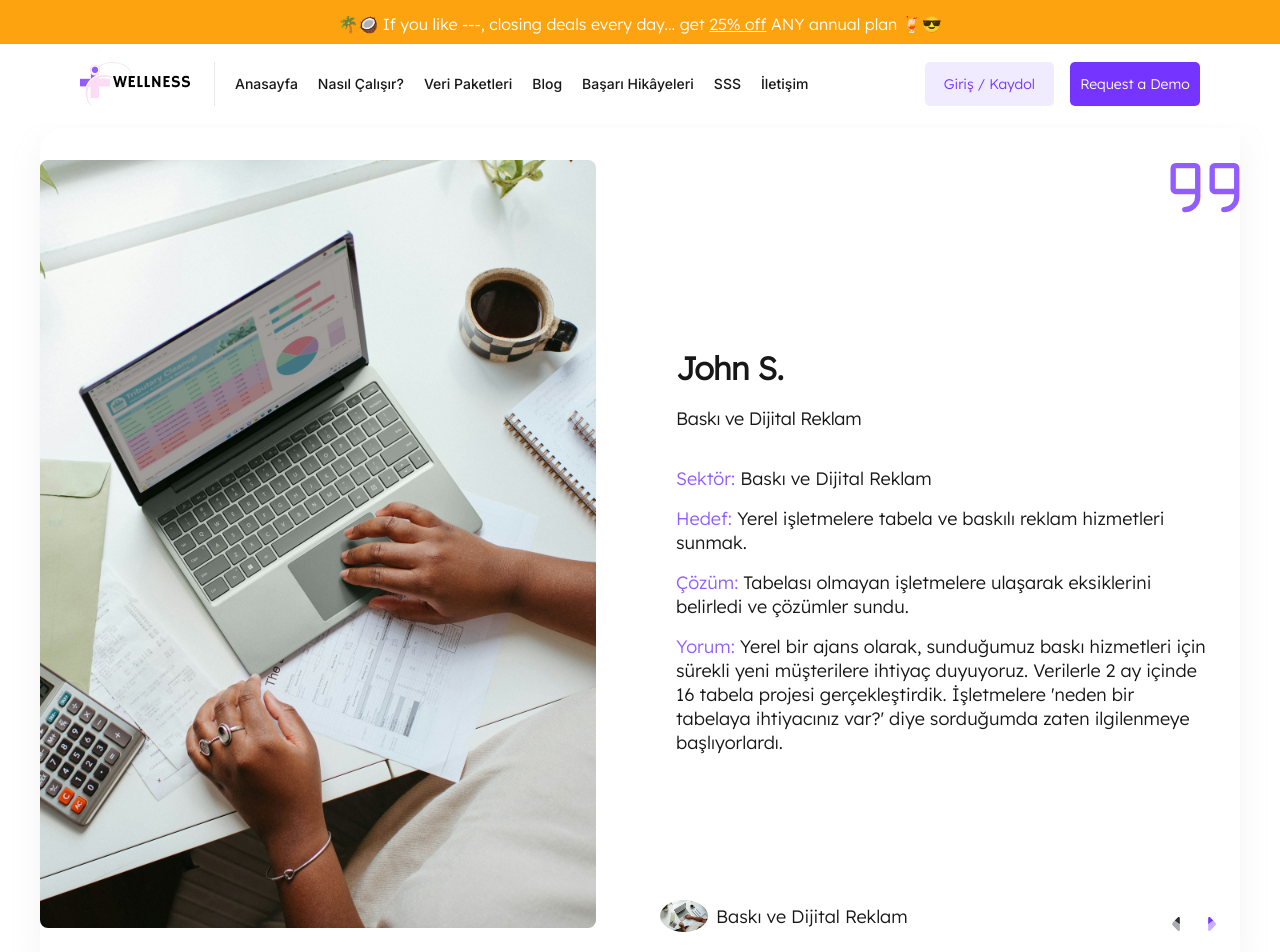
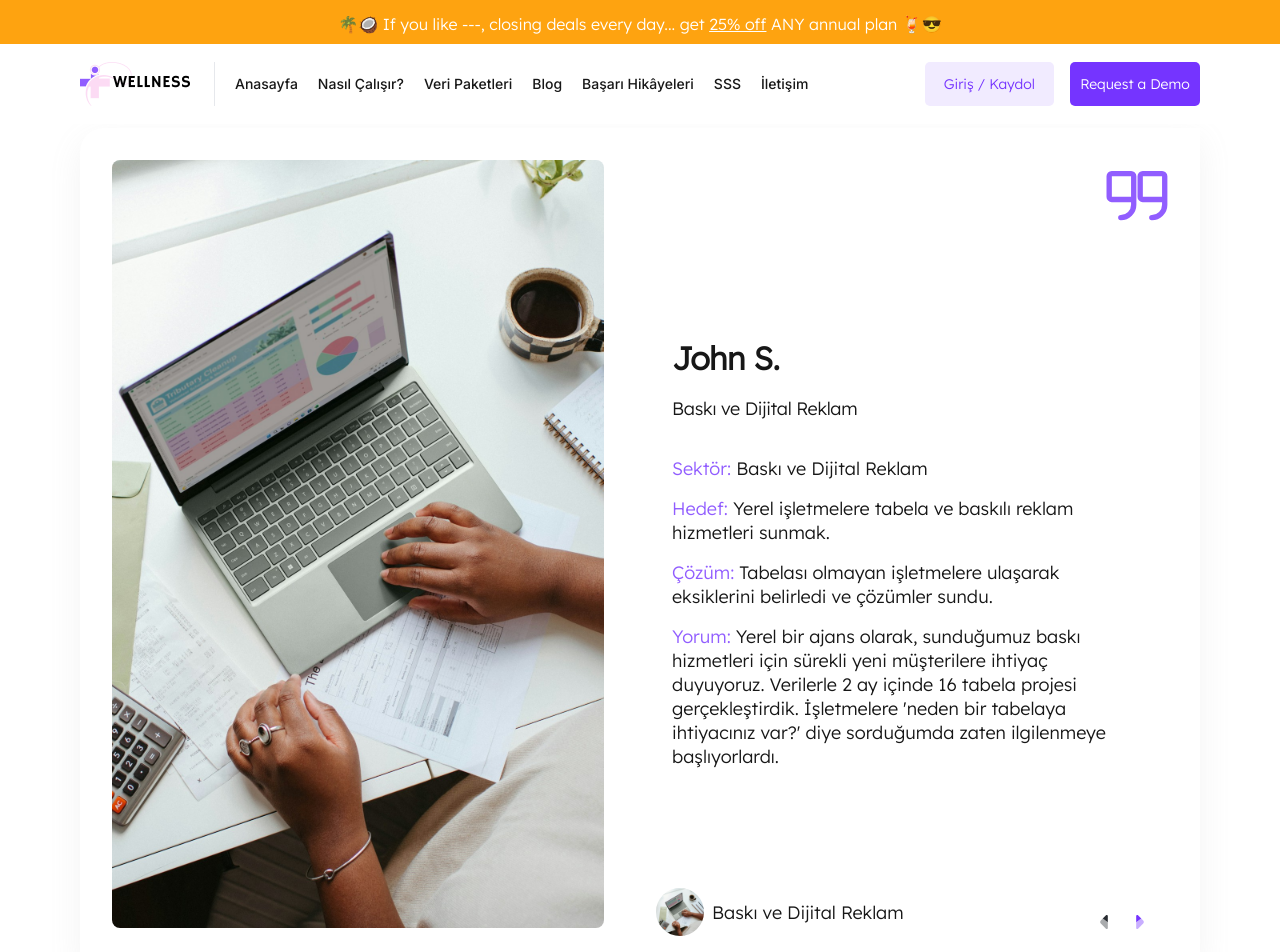
Before and after one commit to Medyanes-360/big-data-sale, a Next.js app: page /success-story in a window 1280 px wide. Shown: the top 952 px of the page. Built offline with nearby package versions, Linux system fonts and the light colour scheme.

Commit message:
successStory revise

```diff
--- a/components/successStories/bottomInfoSection/index.jsx
+++ b/components/successStories/bottomInfoSection/index.jsx
@@ -11,16 +11,19 @@ export default function BottomInfoSection({
   return (
     <div className="flex flex-row justify-between items-center">
       {/* Sol Bilgi  */}
-      <div className="absolute top-3 left-0 items-center sm:relative flex  px-4">
+      <div className="absolute top-3 left-0 mb-1 items-center sm:relative flex px-4">
+        <div className="w-[48px] h-[48px] rounded-full overflow-hidden flex-shrink-0">
           <Image
             src={avatarSrc}
             alt="Avatar"
             width={48}
             height={48}
-          className="rounded-[50%]"
+            className="object-cover w-full h-full"
           />
+        </div>
         <span className="ml-2 text-[14px] sm:text-[18px] font-normal">{sector}</span>
       </div>
+
 
       {/* Ok Butonları */}
       <div className="absolute bottom-[-32px] left-0 mb-2 sm:mb-6 sm:relative flex gap-3 px-4">
--- a/components/successStories/imageSection/index.jsx
+++ b/components/successStories/imageSection/index.jsx
@@ -2,7 +2,7 @@ import Image from "next/image";
 
 export default function ImageSection({ imageSrc, altText }) {
   return (
-    <div className="w-full h-auto flex justify-center items-center xl:w-[556px] lg:w-[500px] lg:h-[768px] md:ml-0 ml-4">
+    <div className=" h-auto flex justify-center items-center xl:w-[556px] lg:w-[500px] lg:h-[768px] md:ml-0 px-4 md:px-8">
       <Image
         src={imageSrc}
         alt={altText}
--- a/components/successStories/index.jsx
+++ b/components/successStories/index.jsx
@@ -26,8 +26,8 @@ const SuccessStories = () => {
 
     return (
         <section>
-            <PageContainer className="!px-0">
-                <div className="w-full h-auto gap-2 rounded-tl-[24px] bg-white shadow-[0px_12px_32px_0px_rgba(160,160,160,0.12)] flex flex-col lg:flex-row lg:items-stretch py-8 ">
+            <PageContainer>
+                <div className="w-full h-auto  rounded-tl-[24px] bg-white shadow-[0px_12px_32px_0px_rgba(160,160,160,0.12)] flex flex-col lg:flex-row lg:items-stretch py-8 ">
                     {/* ImageSection */}
                     <div className="w-full lg:w-1/2 h-full">
                         <ImageSection
@@ -37,7 +37,7 @@ const SuccessStories = () => {
                     </div>
 
                     {/* Wrapper Div */}
-                    <div className="w-full lg:w-1/2 flex flex-col justify-between gap-3 sm:gap-8 relative">
+                    <div className="w-full pr-8 lg:w-1/2 flex flex-col justify-between gap-3 sm:gap-8 relative">
                         <TopSvg />
 
                         <InfoSection
--- a/components/successStories/infoSection/index.jsx
+++ b/components/successStories/infoSection/index.jsx
@@ -1,6 +1,6 @@
 export default function InfoSection({ name, sector, goal, solution, comment }) {
   return (
-    <div className="flex flex-col gap-3 px-4 md:px-8 w-full md:ml-0 ml-4">
+    <div className="flex flex-col gap-3 md:px-8 w-full md:ml-0 ml-4">
       {/* Başlık */}
       <h1 className="font-inter text-[24px] md:text-[32px] font-bold leading-8 md:leading-[54px] tracking-[-0.015em] text-left">
         {name}
--- a/components/successStories/topSvg/index.jsx
+++ b/components/successStories/topSvg/index.jsx
@@ -2,7 +2,7 @@ import Image from "next/image";
 
 export default function TopSvg() {
   return (
-    <div className="flex justify-end space-x-2">
+    <div className="flex justify-end mt-2">
       <Image
         src="/assets/icons/9.svg"
         alt="9 Icon"
```
Lines whose indentation alone changed are shown as unchanged.
